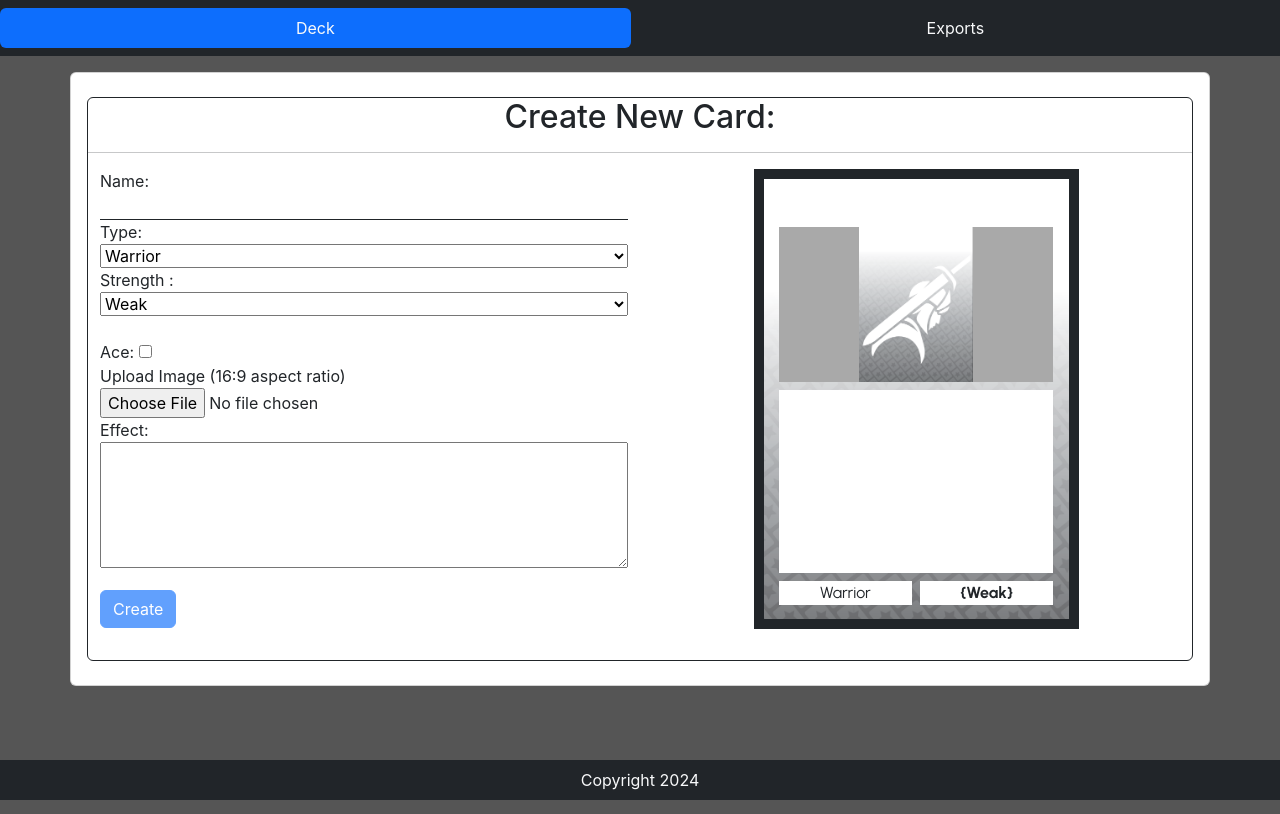
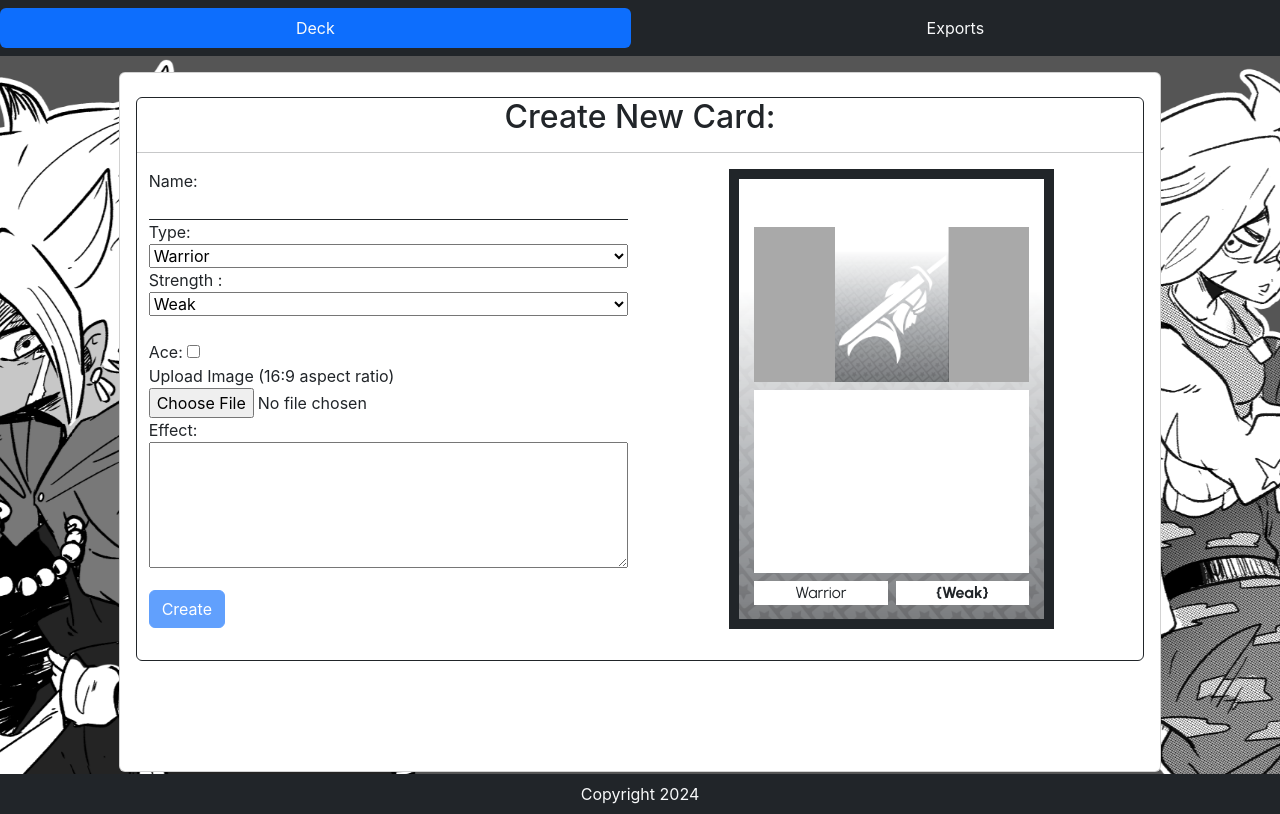
Before and after one commit to greg93john/perfect-draw-card-creator, a React (Create React App) app: page / in a window 1280 px wide. Built offline with nearby package versions, Linux system fonts and the light colour scheme.

Commit message:
updates the styling of the page and centers the pdf export images

```diff
--- a/src/App.css
+++ b/src/App.css
@@ -37,6 +37,12 @@ body {
   }
 }
 
+.bottom-button {
+  position: absolute;
+  bottom: 0;
+  left: 0;
+}
+
 .card-strength-field {
   font-family: 'Urbanist-Bold';
 }
@@ -66,6 +72,10 @@ body {
   border-style: dashed;
 }
 
+.tab-body-container{
+  min-height: 87.5vh;
+}
+
 .trading-card-effect-field {
   line-height: 1.1;
   height: 41.75%;
@@ -82,6 +92,10 @@ body {
 .trading-card-name-field {
   font-family: 'Urbanist-Bold';
   height: 2rem;
+}
+
+.z-background-images {
+  z-index: -1;
 }
 
 .trading-card,
@@ -146,17 +160,3 @@ select:focus {
   font-family: "Urbanist-Black";
   src: url('./fonts/static/Urbanist-Black.ttf');
 }
-
-/*footer {
-  position: absolute;
-  bottom: 0;
-  width: 100%;
-  height: 2.5rem;            /* Footer height */
-/*
-
-  display: flex;
-  align-items: center;
-  justify-content: center;
-  color: #f8f9fa;
-  background-color: #343a40;
-}*/
--- a/src/App.js
+++ b/src/App.js
@@ -65,6 +65,11 @@ function App() {
     document.body.removeChild(downloadLink);
   }
 
+  function GetNumberOfCards() {
+    const num = Object.keys(deckData.warriors.cards).length + Object.keys(deckData.items.cards).length + Object.keys(deckData.invocations.cards).length;
+    return num;
+  }
+
   function ImportDeckData(importVal) {
 
   }
@@ -75,7 +80,7 @@ function App() {
 
   return (
     <div className="page-container">
-      <NavBar activeTabName={tabName} buttonFunction={ChangeTabTo} saveDeckData={ExportDeckData} />
+      <NavBar activeTabName={tabName} buttonFunction={ChangeTabTo} numOfCards={GetNumberOfCards()} saveDeckData={ExportDeckData} />
       <MainView deckData={deckData} updateDeckData={UpdateDeckData} tabName={tabName} />
       <Footer />
     </div>
--- a/src/components/MainView.jsx
+++ b/src/components/MainView.jsx
@@ -17,11 +17,21 @@ function MainView(props) {
   }
 
   return (
-    <div className="content-wrap container px-0">
-      <div className="card text-center mt-3">
+    <div className="row mx-0">
+      <div className='col-lg-1 d-none d-lg-flex h-100 align-items-center justify-content-center position-fixed z-background-images'>
+        <img className='h-100' src="images/The_Destined-Action_Pose.png" alt="The Destined Action Pose Image" />
+      </div>
 
-        {ShowTabBody(props.tabName)}
+      <div className="col-xs-12 col-lg-10 offset-lg-1">
+        <div className="content-wrap px-0">
+          <div className="card text-center mt-3 tab-body-container">
+            {ShowTabBody(props.tabName)}
+          </div>
+        </div>
+      </div>
 
+      <div className='col-lg-1 d-none d-lg-flex h-100 align-items-center justify-content-center position-fixed offset-lg-11 z-background-images'>
+        <img className='h-100' src="images/The_Medium-Action_Pose.png" alt="The Medium Action Pose Image" />
       </div>
     </div>
   );
--- a/src/components/NavBar.jsx
+++ b/src/components/NavBar.jsx
@@ -9,7 +9,7 @@ function NavBar(props) {
                 </li>
 
                 <li className="nav-item" role="presentation" key={"exports"}>
-                    <button key={"exports-button"} className={"nav-link text-light" + ((props.activeTabName.toLowerCase() === "exports") ? " active" : "")} onClick={() => props.buttonFunction("Exports")} id="contact-tab" data-bs-toggle="tab" type="button" role="tab" aria-selected="true">
+                    <button key={"exports-button"} className={"nav-link text-light" + ((props.activeTabName.toLowerCase() === "exports") ? " active" : "" + props.numOfCards <= 0 ? " disabled" : "")} onClick={() => props.buttonFunction("Exports")} id="contact-tab" data-bs-toggle="tab" type="button" role="tab" aria-selected="true">
                         Exports
                     </button>
                 </li>
--- a/src/components/tab-bodies/Deck.jsx
+++ b/src/components/tab-bodies/Deck.jsx
@@ -59,7 +59,7 @@ function Deck(props) {
                 <h2>Create New Card:</h2>
                 <hr />
 
-                <div className="row row-cols-2 mx-0 mb-3">
+                <div className="row row-cols-auto row-cols-lg-2 mx-0 mb-3">
                     <div className='col'>
                         <CreateCardForm createCard={createCard} submitCreatedCard={SubmitCreatedCard} setCreateCard={setCreateCard} />
                     </div>
--- a/src/components/tab-bodies/Exports.jsx
+++ b/src/components/tab-bodies/Exports.jsx
@@ -69,24 +69,17 @@ function Exports(props) {
 
         const doc = new jsPDF("p", "px", "a4");
 
+        const pdfPageWidth = doc.internal.pageSize.getWidth(), pdfPageHeight = doc.internal.pageSize.getHeight();
+        const imgResizeRatioWidth = 1.20918984280532, imgResizeRatioHeight = 0.5988023952095808;
+        const imgWidth = pdfPageWidth * imgResizeRatioWidth, imgHeight = pdfPageHeight * imgResizeRatioHeight;
+        const pdfOffsetX = (pdfPageWidth / 2) - (imgHeight / 2), pdfOffsetY = (pdfPageHeight / 2) - (imgWidth * 1.175);
+
         html2canvas(htmlContainerToPDF, { allowTaint: true, useCORS: true, width: htmlWidthFront + 1, height: htmlHeight + 1 }).then((canvas) => {
-            const pdfPageWidth = doc.internal.pageSize.getWidth(), pdfPageHeight = doc.internal.pageSize.getHeight();
-            const imgResizeRatioWidth = 1.20918984280532, imgResizeRatioHeight = 0.5988023952095808;
-            const imgWidth = pdfPageWidth * imgResizeRatioWidth, imgHeight = pdfPageHeight * imgResizeRatioHeight;
-            const htmlImgOffsetX = (pdfPageWidth / 2) - (imgHeight / 2), htmlImgOffsetY = (pdfPageHeight / 2) - (imgWidth * 1.20);
-
-            doc.addImage({ imageData: canvas.toDataURL("image/png"), format: 'PNG', x: htmlImgOffsetX, y: htmlImgOffsetY, width: imgWidth, height: imgHeight, rotation: 270 });
+            doc.addImage({ imageData: canvas.toDataURL("image/png"), format: 'PNG', x: pdfOffsetX, y: pdfOffsetY, width: imgWidth, height: imgHeight, rotation: 270 });
         });
         html2canvas(backCoverContainerToPDF, { allowTaint: true, useCORS: true, width: htmlWidthBack + 1, height: htmlHeight + 1 }).then((canvas) => {
             doc.addPage({ format: 'a4', orientation: 'p' });
-
-            const pdfPageWidth = doc.internal.pageSize.getWidth(), pdfPageHeight = doc.internal.pageSize.getHeight();
-            const imgResizeRatioWidth = 1.20918984280532, imgResizeRatioHeight = 0.5988023952095808;
-            const imgWidth = pdfPageWidth * imgResizeRatioWidth, imgHeight = pdfPageHeight * imgResizeRatioHeight;
-            const htmlImgOffsetX = (pdfPageWidth / 2) - (imgHeight / 2), htmlImgOffsetY = (pdfPageHeight / 2) - (imgWidth * 1.20);
-
-            doc.addImage({ imageData: canvas.toDataURL("image/png"), format: 'PNG', x: htmlImgOffsetX, y: htmlImgOffsetY, width: imgWidth, height: imgHeight, rotation: 270 });
-
+            doc.addImage({ imageData: canvas.toDataURL("image/png"), format: 'PNG', x: pdfOffsetX, y: pdfOffsetY, width: imgWidth, height: imgHeight, rotation: 270 });
             doc.save("document.pdf");
         });
 
@@ -95,9 +88,9 @@ function Exports(props) {
     }
 
     return (
-        <div className="">
+        <div className="pb-5">
 
-            <div className="row row-cols-auto g-1 mx-0 my-3">
+            <div className="row gy-5 mx-0 my-2">
                 {
                     Object.keys(_deck).map(
                         (_types) => {
@@ -106,7 +99,7 @@ function Exports(props) {
                                     (_cardName) => {
                                         const _cardObject = { ..._deck[_types].cards[_cardName], name: _cardName, type: _types.slice(0, -1) };
                                         return (
-                                            <div key={_cardName} className="col px-auto">
+                                            <div key={_cardName} className="col d-flex justify-content-center mt-3">
                                                 <DisplayCard cardObject={_cardObject} />
                                             </div>
                                         )
@@ -120,7 +113,7 @@ function Exports(props) {
 
             <button
                 disabled={Object.keys(_deck.warriors.cards).length + Object.keys(_deck.items.cards).length + Object.keys(_deck.invocations.cards).length === 0}
-                className='btn btn-danger w-100'
+                className='btn btn-danger bottom-button w-100'
                 onClick={() => GeneratePDF()}>Export to PDF
             </button>
             <div id='hidden-container'>
--- a/src/components/tab-elements/CreateCardForm.jsx
+++ b/src/components/tab-elements/CreateCardForm.jsx
@@ -15,6 +15,8 @@ function CreateCardForm(props) {
             _temp.strength = "";
         } else if (attribute === "type" && val !== "invocation" && _temp.strength === "") {
             _temp.strength = prevStrength;
+        } else if ( attribute === "customImg") {
+
         }
 
         _temp[attribute] = val;
```
Also changed, not shown: public/images/The_Destined-Action_Pose.png (added), public/images/The_Medium-Action_Pose.png (added).
